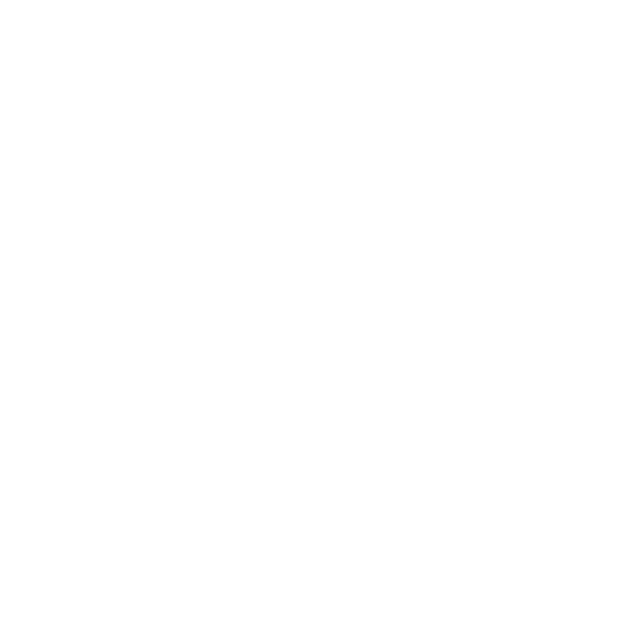
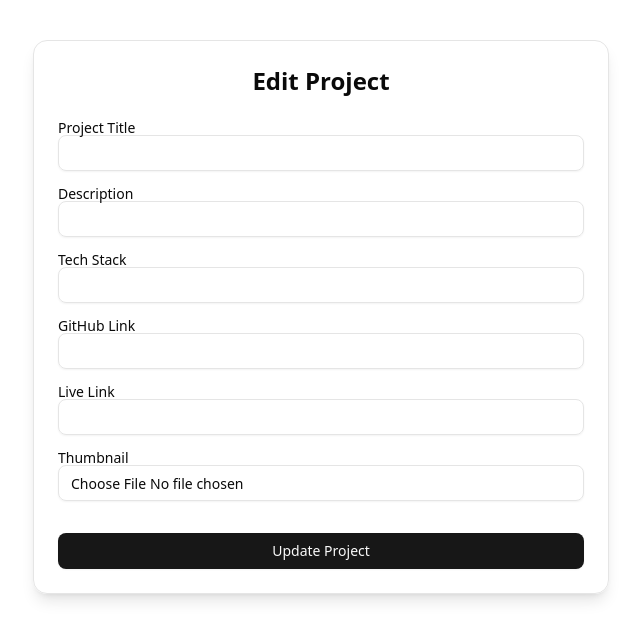
Before and after one commit to h4rsh003/Codial, a React (Vite) app in the folder client/: page /edit-project/1 in a window 1280 px wide. Before the commit this address had no page. Shown: the top 640 px of the page, without its empty margins (319-959 px from the left). Built offline with nearby package versions, Linux system fonts and the light colour scheme; no server answers; sample sign-in values are in the browser's storage.

Commit message:
Add edit functionality in Projects

```diff
--- a/client/src/App.tsx
+++ b/client/src/App.tsx
@@ -4,6 +4,7 @@
 import Dashboard from "./pages/Dashboard";
 import UploadProject from "./pages/UploadProject";
 import MyProjects from "./pages/MyProjects";
+import EditProject from "./pages/EditProject";
 
 const App = () => {
   return (
@@ -14,6 +15,8 @@
         <Route path="/Dashboard" element={<Dashboard />} />
         <Route path="/upload-project" element={<UploadProject />} />
         <Route path="/my-projects" element={<MyProjects />} />
+        <Route path="/edit-project/:id" element={<EditProject />} />
+
 
 
       </Routes>
--- /dev/null
+++ b/client/src/pages/EditProject.tsx
@@ -0,0 +1,179 @@
+import { useEffect, useState } from "react";
+import { useNavigate, useParams } from "react-router-dom";
+import { Input } from "../components/ui/input";
+import { Button } from "../components/ui/button";
+import { Label } from "../components/ui/label";
+import api from "../lib/api";
+
+const EditProject = () => {
+  const { id } = useParams();
+  const navigate = useNavigate();
+
+  const [formData, setFormData] = useState({
+    title: "",
+    description: "",
+    techStack: "",
+    github: "",
+    liveLink: "",
+  });
+
+  const [thumbnail, setThumbnail] = useState<File | null>(null);
+  const [previewUrl, setPreviewUrl] = useState<string | null>(null);
+
+  useEffect(() => {
+    const fetchProject = async () => {
+      const token = localStorage.getItem("token");
+      if (!token) {
+        alert("Please login first.");
+        navigate("/login");
+        return;
+      }
+
+      try {
+        const res = await api.get(`/projects/my`, {
+          headers: { Authorization: `Bearer ${token}` },
+        });
+
+        const project = res.data.projects.find((p: any) => p._id === id);
+        if (!project) {
+          alert("Project not found.");
+          return;
+        }
+
+        setFormData({
+          title: project.title,
+          description: project.description,
+          techStack: project.techStack,
+          github: project.github,
+          liveLink: project.liveLink || "",
+        });
+
+        if (project.thumbnail) {
+          setPreviewUrl(`http://localhost:5000${project.thumbnail}`);
+        }
+      } catch (err) {
+        console.error("Fetch project error:", err);
+        alert("Failed to load project.");
+      }
+    };
+
+    fetchProject();
+  }, [id, navigate]);
+
+  const handleThumbnailChange = (e: React.ChangeEvent<HTMLInputElement>) => {
+    const file = e.target.files?.[0];
+    if (file) {
+      setThumbnail(file);
+      setPreviewUrl(URL.createObjectURL(file));
+    }
+  };
+
+  const handleSubmit = async (e: React.FormEvent) => {
+    e.preventDefault();
+
+    const token = localStorage.getItem("token");
+    if (!token) {
+      alert("Please login first.");
+      navigate("/login");
+      return;
+    }
+
+    const form = new FormData();
+    form.append("title", formData.title);
+    form.append("description", formData.description);
+    form.append("techStack", formData.techStack);
+    form.append("github", formData.github);
+    form.append("liveLink", formData.liveLink);
+    if (thumbnail) form.append("thumbnail", thumbnail);
+
+    try {
+      await api.put(`/projects/${id}`, form, {
+        headers: {
+          Authorization: `Bearer ${token}`,
+        },
+      });
+
+      alert("Project updated successfully!");
+      navigate("/my-projects");
+    } catch (err: any) {
+      console.error("Update error:", err.response?.data || err);
+      alert("Failed to update project.");
+    }
+  };
+
+  return (
+    <div className="max-w-xl mx-auto mt-10 p-6 border rounded-xl shadow-lg">
+      <h2 className="text-2xl font-semibold mb-6 text-center">Edit Project</h2>
+
+      <form className="space-y-4" onSubmit={handleSubmit}>
+        <div>
+          <Label htmlFor="title">Project Title</Label>
+          <Input
+            id="title"
+            type="text"
+            value={formData.title}
+            onChange={(e) => setFormData({ ...formData, title: e.target.value })}
+          />
+        </div>
+
+        <div>
+          <Label htmlFor="description">Description</Label>
+          <Input
+            id="description"
+            type="text"
+            value={formData.description}
+            onChange={(e) => setFormData({ ...formData, description: e.target.value })}
+          />
+        </div>
+
+        <div>
+          <Label htmlFor="techStack">Tech Stack</Label>
+          <Input
+            id="techStack"
+            type="text"
+            value={formData.techStack}
+            onChange={(e) => setFormData({ ...formData, techStack: e.target.value })}
+          />
+        </div>
+
+        <div>
+          <Label htmlFor="github">GitHub Link</Label>
+          <Input
+            id="github"
+            type="url"
+            value={formData.github}
+            onChange={(e) => setFormData({ ...formData, github: e.target.value })}
+          />
+        </div>
+
+        <div>
+          <Label htmlFor="liveLink">Live Link</Label>
+          <Input
+            id="liveLink"
+            type="url"
+            value={formData.liveLink}
+            onChange={(e) => setFormData({ ...formData, liveLink: e.target.value })}
+          />
+        </div>
+
+        <div>
+          <Label htmlFor="thumbnail">Thumbnail</Label>
+          <Input id="thumbnail" type="file" accept="image/*" onChange={handleThumbnailChange} />
+          {previewUrl && (
+            <img
+              src={previewUrl}
+              alt="Thumbnail Preview"
+              className="mt-2 w-32 h-32 object-cover rounded"
+            />
+          )}
+        </div>
+
+        <Button type="submit" className="w-full mt-4">
+          Update Project
+        </Button>
+      </form>
+    </div>
+  );
+};
+
+export default EditProject;
--- a/client/src/pages/MyProjects.tsx
+++ b/client/src/pages/MyProjects.tsx
@@ -115,6 +115,14 @@
                   Live Link
                 </a>
               )}
+              <div className="absolute bottom-0 right-10">
+                <Button
+                  className="mt-2 bg-yellow-500 text-white px-4 py-1 rounded"
+                  onClick={() => navigate(`/edit-project/${project._id}`)}
+                >
+                  Edit
+                </Button>
+              </div>
 
               {/* ✅ Bottom-Right Delete Icon */}
               <div className="absolute bottom-3 right-3">
```
Also changed, not shown: 2 other files (tests, documents, lock files or other folders).
